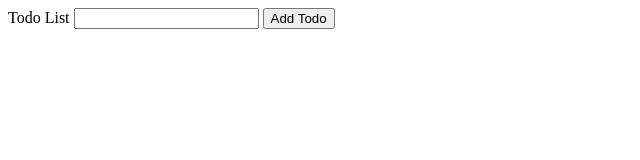
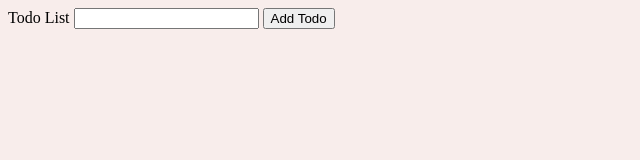
Before and after one commit to VanessaVergara/Exercises, a plain HTML site: page todo2/index2.html in a window 1280 px wide. Shown: the whole page, without its empty margins (0-640 px from the left). Drawn offline with Linux system fonts and the light colour scheme.

Commit message:
add background color

```diff
--- a/todo2/style2.css
+++ b/todo2/style2.css
@@ -1,3 +1,6 @@
 .completed {
   text-decoration: line-through;
 }
+body {
+  background-color: #f8edeb;
+}
```
